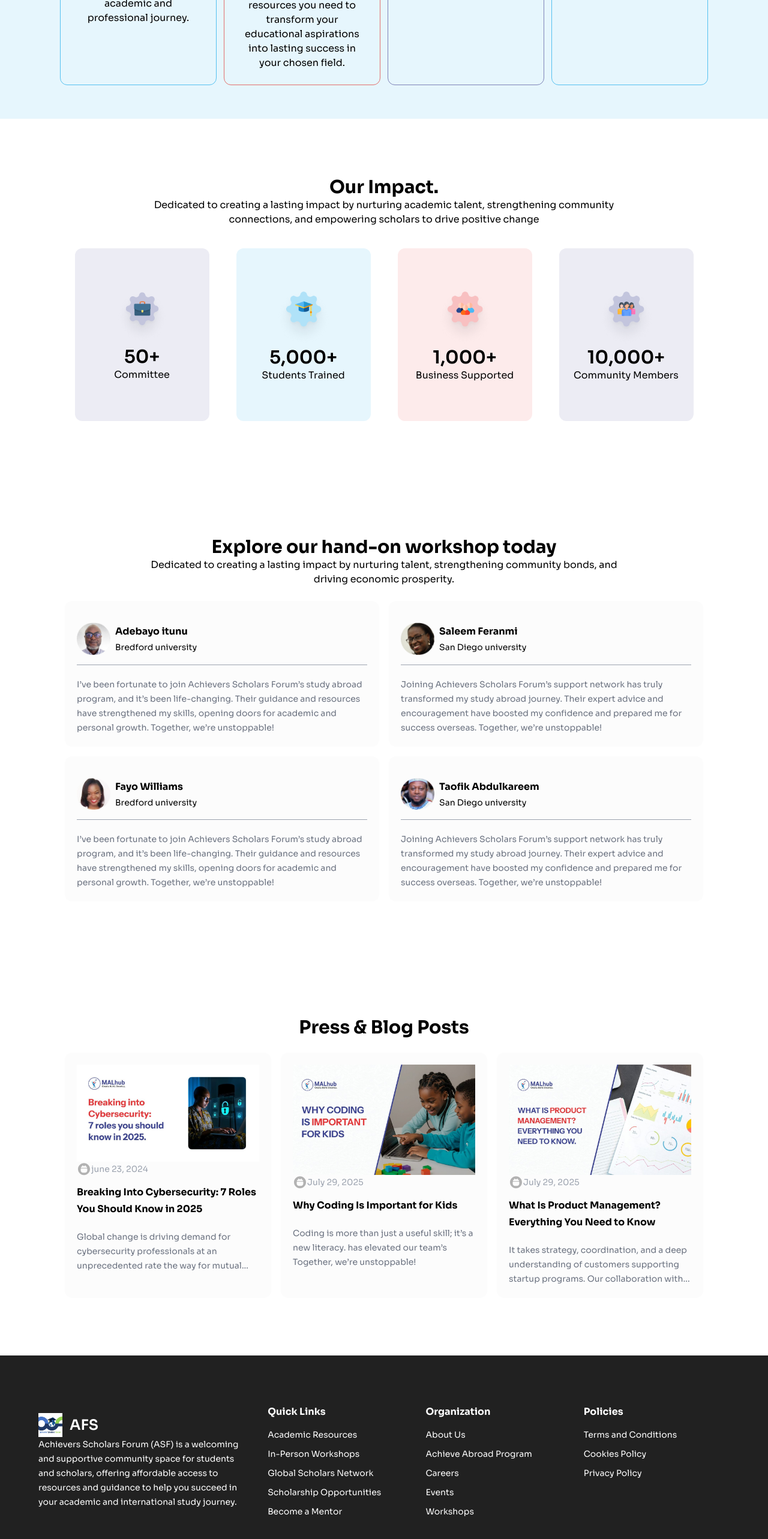
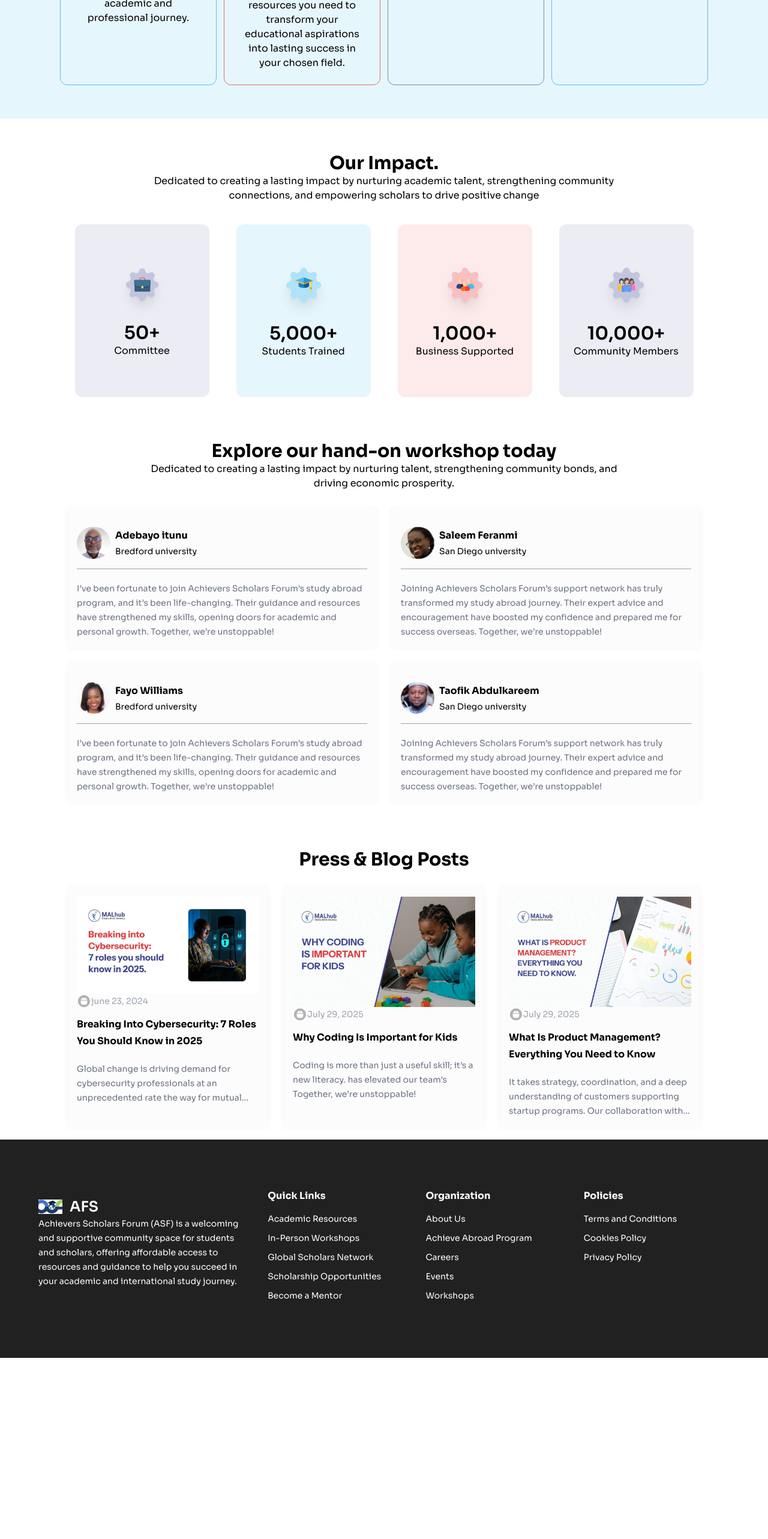
Before and after one commit to waliyullahi1/-ASF, a Nuxt app: page / in a window 1280 px wide. Shown: the part 1972-4538 px from the top of the page at 60% size. After the commit the page ends 4236 px from the top, so only its background shows below. Built offline with nearby package versions, Linux system fonts and the light colour scheme.

Commit message:
update landingpage

```diff
--- a/app/components/Navigation/Footer.vue
+++ b/app/components/Navigation/Footer.vue
@@ -7,11 +7,11 @@
           <div class=" md:w-1/3 mb-5 sm:w-3/4 py-4 w-full h-full">
            <div class="flex items-center h-full">
           <NuxtLink to="/" class="flex gap-3 items-center font-semibold text-2xl">
-            <img src="@/assets/images/logo.jpg" class="w-10" alt="logo" />
+            <img src="@/assets/images/logo2.png" class="w-10" alt="logo" />
             AFS
           </NuxtLink>
         </div>
-            <TypographyP> <span class=" text-sm">Achievers Scholars Forum (ASF) is a welcoming and supportive community space for students and scholars, offering affordable access to resources and guidance to help you succeed in your academic and international study journey.</span></TypographyP>
+            <TypographyP> <span class=" pt-6 text-sm">Achievers Scholars Forum (ASF) is a welcoming and supportive community space for students and scholars, offering affordable access to resources and guidance to help you succeed in your academic and international study journey.</span></TypographyP>
           </div>
 
           <div
--- a/app/pages/contactus.vue
+++ b/app/pages/contactus.vue
@@ -3,7 +3,7 @@
         <NavigationNavBar />
 
                <!-- Hero Section -->
-        <section class="py-20 px-2">
+        <section class="py-10 px-2">
             <div class="container   justify-center lg:w-[85%] w-full mx-auto rounded-2xl">
                 <div
                     class=" overflow-hidden  h-96  bg-cover bg-center rounded-lg bg-no-repeat  bg-[url('@/assets/images/about_image.jpg')] flex flex-col justify-between items-center   ">
@@ -25,7 +25,7 @@
         </section>
 
         <!-- Hero Section -->
-        <section class="py-20 px-2">
+        <section class="py-10 px-2">
             <div class="container grid-cols-1  grid md:grid-cols-2 justify-center lg:w-[85%] w-full mx-auto rounded-2xl">
 
 
--- a/app/pages/index.vue
+++ b/app/pages/index.vue
@@ -46,7 +46,7 @@
 
                     <TypographyP class=" w-full sm:w-3/4  mx-auto"> Our courses match your skill level and learning style, with free in-person and online options designed to fit your needs and lifestyle.</TypographyP>
 
-                    <div class="space-y-10 mt-5  text-left">
+                    <div class="space-y-16   mt-5  text-left">
                         <div class="space-y-10">
                             <div v-for="course in courses" :key="course.id"
                                 class="flex flex-col-reverse md:flex-row  gap-6 p-6 rounded-xl"
@@ -121,7 +121,7 @@
 
 
          <!-- Impact Section -->
-        <section class="   py-20 ">
+        <section class="   py-10 ">
             <div class="   py-4   ">
                 <div class="container mx-auto   text-center   px-1 lg:w-[85%]  ">
                     <!-- picture patner with -->
@@ -160,7 +160,7 @@
         </section>
 
          <!-- Impact Section -->
-        <section class="  hidden  py-20 ">
+        <section class="  hidden  py-10 ">
             <div class="   py-4   ">
                 <div class="container mx-auto  space-y-6  text-center   px-1 lg:w-[85%]  ">
                     <!-- picture patner with -->
@@ -200,7 +200,7 @@
 
 
          <!-- teams Section -->
-         <section class="   py-20 ">
+         <section class="   pb-10 ">
             <div class="   py-4   ">
                 <div class="container mx-auto    text-center   px-1 lg:w-[85%]  ">
                     <!-- picture team review with -->
@@ -245,7 +245,7 @@
         </section>
 
          <!-- Blog  Section -->
-         <section class="    py-20 ">
+         <section class="    py ">
             <div class="   py-4   ">
                 <div class="container mx-auto  space-y-6  text-center   px-1 lg:w-[85%]  ">
                     <!-- picture team review with -->
```
Also changed, not shown: app/assets/images/logo2.png (added).
